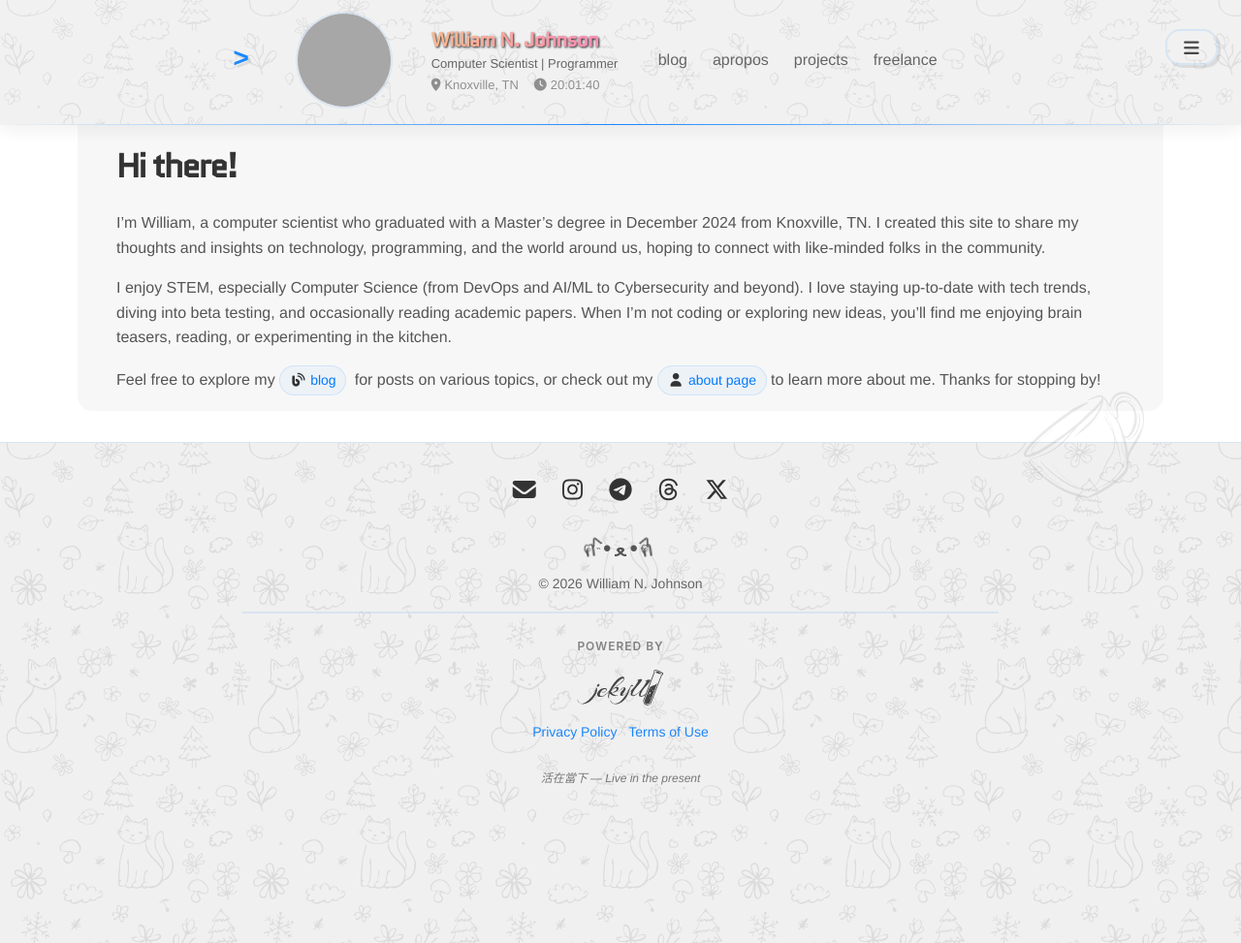
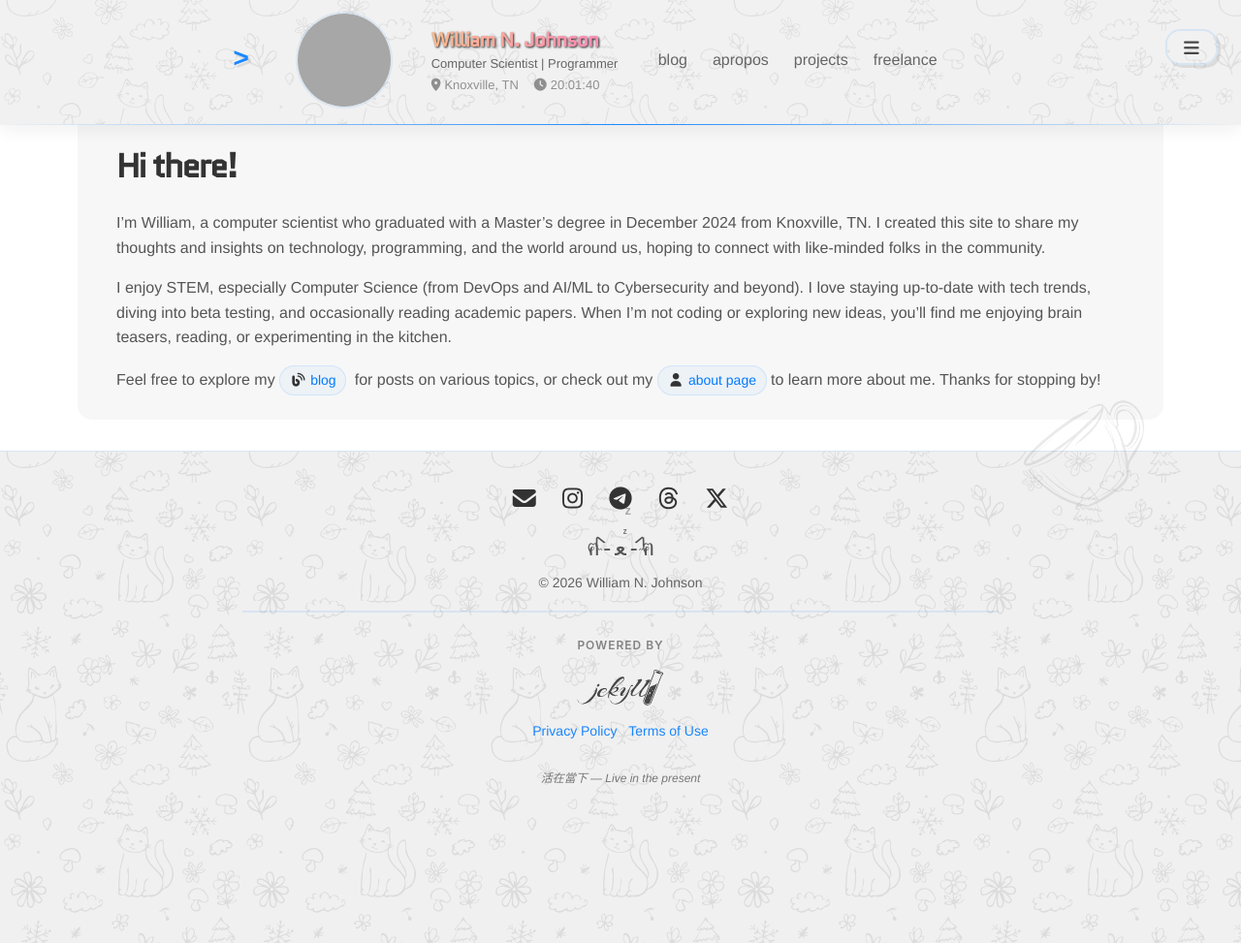
Before and after one commit to willnjohnson/willnjohnson.github.io, a Jekyll site: the page built from index.md, in a window 1280 px wide and 973 px high. Shown: the whole window at 97% size. Built offline with Jekyll 4.4.1, drawn with Linux system fonts in a browser that asks for light colours; our own code applies the rules of GitHub Pages for plain Markdown files; grey boxes are pictures that could not be loaded.

Commit message:
Time to SLEEP!

```diff
--- a/_includes/copyright.html
+++ b/_includes/copyright.html
@@ -6,19 +6,41 @@
 Automatically gets current year from site.time.
 {% endcomment %}
 
-<div class="kaomoji-container" aria-hidden="true">
+<div id="kaomoji-sleep" class="kaomoji-container hidden" aria-hidden="true">
   <span class="paw">ฅ</span>
-  <span class="face-wrapper">
-    <span class="ear ear-left">^</span><!--
-    --><span class="cheek cheek-left">˵</span><!--
-    --><span class="eye"></span><!--
-    --><span class="mouth">ﻌ</span><!--
-    --><span class="eye"></span><!--
-    --><span class="cheek cheek-right">˵</span><!--
-    --><span class="ear ear-right">^</span>
-  </span>
+  <div class="face-wrapper">
+    <span class="ear ear-left">^</span>
+    <span class="cheek cheek-left">˵</span>
+    <span class="eye eye-sleep">-</span>
+    <span class="mouth">
+      ﻌ
+      <div class="zzz-wrapper">
+        <span class="z z1">z</span>
+        <span class="z z2">z</span>
+        <span class="z z3">z</span>
+      </div>
+    </span>
+    <span class="eye eye-sleep">-</span>
+    <span class="cheek cheek-right">˵</span>
+    <span class="ear ear-right">^</span>
+  </div>
   <span class="paw">ฅ</span>
 </div>
+
+<div id="kaomoji-active" class="kaomoji-container animated" aria-hidden="true">
+  <span class="paw">ฅ</span>
+  <div class="face-wrapper">
+    <span class="ear ear-left">^</span>
+    <span class="cheek cheek-left">˵</span>
+    <span class="eye eye-active"></span>
+    <span class="mouth">ﻌ</span>
+    <span class="eye eye-active"></span>
+    <span class="cheek cheek-right">˵</span>
+    <span class="ear ear-right">^</span>
+  </div>
+  <span class="paw">ฅ</span>
+</div>
+
 <p>© {{ site.time | date: "%Y" }} {{ site.name }}</p>
 <hr>
 <span style="
--- a/scripts/js/time.js
+++ b/scripts/js/time.js
@@ -1,7 +1,6 @@
 // Local Time - Use config to set timezone and format
 function updateLocalInfo() {
     const el = document.querySelector('.site-time');
-    if (!el) return;
 
     // Get config from data attribute or use defaults
     const defaultConfig = {
@@ -27,6 +26,7 @@
 
     // Format current time with config
     const now = new Date();
+    if (el) {
         const formatter = new Intl.DateTimeFormat('en-US', {
             timeZone: config.timeZone,
             hour: config.hour,
@@ -38,6 +38,49 @@
         el.textContent = formatter.format(now);
     }
 
+    // Update kaomoji based on time
+    updateKaomoji(now, config.timeZone);
+}
+
+
+function updateKaomoji(now, timeZone) {
+    const activeKaomoji = document.getElementById('kaomoji-active');
+    const sleepKaomoji = document.getElementById('kaomoji-sleep');
+    if (!activeKaomoji || !sleepKaomoji) return;
+
+    try {
+        const formatter = new Intl.DateTimeFormat('en-US', {
+            timeZone: timeZone,
+            hour: 'numeric',
+            minute: 'numeric',
+            hour12: false
+        });
+        const parts = formatter.formatToParts(now);
+        let hour = 0, minute = 0;
+        for (const part of parts) {
+            if (part.type === 'hour') hour = parseInt(part.value);
+            if (part.type === 'minute') minute = parseInt(part.value);
+        }
+
+        const totalMinutes = hour * 60 + minute;
+        // Active between 8:01 AM (481 min) to 8:00 PM (1200 min)
+        const isActiveTime = totalMinutes >= 481 && totalMinutes <= 1200;
+
+        if (isActiveTime) {
+            activeKaomoji.classList.remove('hidden');
+            sleepKaomoji.classList.add('hidden');
+        } else {
+            activeKaomoji.classList.add('hidden');
+            sleepKaomoji.classList.remove('hidden');
+        }
+    } catch (e) {
+        console.warn('Failed to determine kaomoji state:', e);
+        // Default to active as requested
+        activeKaomoji.classList.remove('hidden');
+        sleepKaomoji.classList.add('hidden');
+    }
+}
+
 // Update immediately and every second
 updateLocalInfo();
 setInterval(updateLocalInfo, 1000);
--- a/style.scss
+++ b/style.scss
@@ -1207,105 +1207,82 @@
   font-size: 24px;
   color: var(--text-secondary);
   user-select: none;
-  padding: 20px 20px 0;
-}
+  padding: 10px 20px 0;
+  margin-top: 0;
+}
+
+
+.kaomoji-container.hidden {
+  display: none;
+}
+
+@keyframes zFloat {
+  0% { transform: translate(0, 0) scale(0.5); opacity: 0; }
+  20% { opacity: 1; }
+  100% { transform: translate(8px, -60px) scale(1.3); opacity: 0; }
+}
+
+.zzz-wrapper {
+  position: absolute;
+  top: 0;
+  left: 50%;
+  transform: translateX(-50%);
+  pointer-events: none;
+}
+
+.z {
+  position: absolute;
+  font-size: 14px;
+  font-weight: bold;
+  color: var(--text-muted);
+  opacity: 0;
+  animation: zFloat 4s ease-in infinite;
+}
+
+.z1 { animation-delay: 0s; }
+.z2 { animation-delay: 1.3s; }
+.z3 { animation-delay: 2.6s; }
 
 @keyframes pawSway {
-
-  0%,
-  100% {
-    transform: rotate(-10deg);
-  }
-
-  50% {
-    transform: rotate(15deg);
-  }
+  0%, 100% { transform: rotate(-10deg); }
+  50% { transform: rotate(15deg); }
+}
+
+@keyframes earTwitchLeft {
+  0%, 75%, 100% { transform: translateY(-5px) rotate(-25deg); }
+  85% { transform: translateY(-8px) rotate(-40deg); }
+}
+
+@keyframes earTwitchRight {
+  0%, 75%, 100% { transform: translateY(-5px) rotate(25deg); }
+  85% { transform: translateY(-8px) rotate(40deg); }
+}
+
+@keyframes eyeLogic {
+  0%, 45%, 55%, 100% { content: "•"; transform: translateX(0); }
+  10%, 30% { content: "•"; transform: translateX(-2px); }
+  70%, 85% { content: "•"; transform: translateX(2px); }
+  50%, 95% { content: "-"; transform: translateX(0); }
+}
+
+.paw, .ear, .cheek, .eye, .mouth { display: inline-block; }
+
+.face-wrapper {
+  display: flex;
+  align-items: center;
+  margin: 0 4px;
 }
 
 .paw {
-  display: inline-block;
   transform-origin: bottom center;
-  animation: pawSway 2s ease-in-out infinite;
-}
-
-@keyframes earTwitchLeft {
-
-  0%,
-  75%,
-  100% {
-    transform: translateY(-5px) rotate(-25deg);
-  }
-
-  85% {
-    transform: translateY(-8px) rotate(-40deg);
-  }
-}
-
-@keyframes earTwitchRight {
-
-  0%,
-  75%,
-  100% {
-    transform: translateY(-5px) rotate(25deg);
-  }
-
-  85% {
-    transform: translateY(-8px) rotate(40deg);
-  }
-}
-
-.ear {
-  display: inline-block;
-  transform-origin: bottom center;
-  z-index: 2;
-}
-
-.ear-left {
-  margin-right: -15px;
-  animation: earTwitchLeft 4s ease-in-out infinite;
-}
-
-.ear-right {
-  margin-left: -15px;
-  animation: earTwitchRight 4s ease-in-out infinite;
-  animation-delay: 0.1s;
-}
-
-.cheek {
-  display: inline-block;
-  font-size: 12px;
-  opacity: 0.8;
-  margin: 0;
-}
-
-@keyframes eyeLogic {
-
-  0%,
-  45%,
-  55%,
-  100% {
-    content: "•";
-    transform: translateX(0);
-  }
-
-  10%,
-  30% {
-    content: "•";
-    transform: translateX(-2px);
-  }
-
-  70%,
-  85% {
-    content: "•";
-    transform: translateX(2px);
-  }
-
-  50%,
-  95% {
-    content: "-";
-    transform: translateX(0);
-  }
-}
+}
+
+.ear { transform-origin: bottom center; }
+.ear-left { margin-right: -15px; transform: translateY(-5px) rotate(-25deg); }
+.ear-right { margin-left: -15px; transform: translateY(-5px) rotate(25deg); }
+
+.cheek { font-size: 14px; margin: 0 -2px; opacity: 0.8; }
+.cheek-right { transform: scaleX(-1); }
 
 .eye {
   display: inline-flex;
@@ -1314,21 +1291,19 @@
   text-align: center;
 }
 
-.eye::after {
+.mouth { margin: 0 1px; position: relative; }
+
+.animated .paw { animation: pawSway 2s ease-in-out infinite; }
+.animated .ear-left { animation: earTwitchLeft 4s ease-in-out infinite; }
+.animated .ear-right { animation: earTwitchRight 4s ease-in-out infinite; animation-delay: 0.1s; }
+.animated .eye-active::after {
   content: "•";
   display: inline-block;
   animation: eyeLogic 6s step-end infinite;
 }
 
-.face-wrapper {
-  display: flex;
-  align-items: center;
-  margin: 0 2px;
-}
-
-.mouth {
-  margin: 0 1px;
-}
+.eye-sleep { font-size: 24px; }
+
 
 /* ------------------------------------------ */
 
```
Lines whose indentation alone changed are shown as unchanged.
